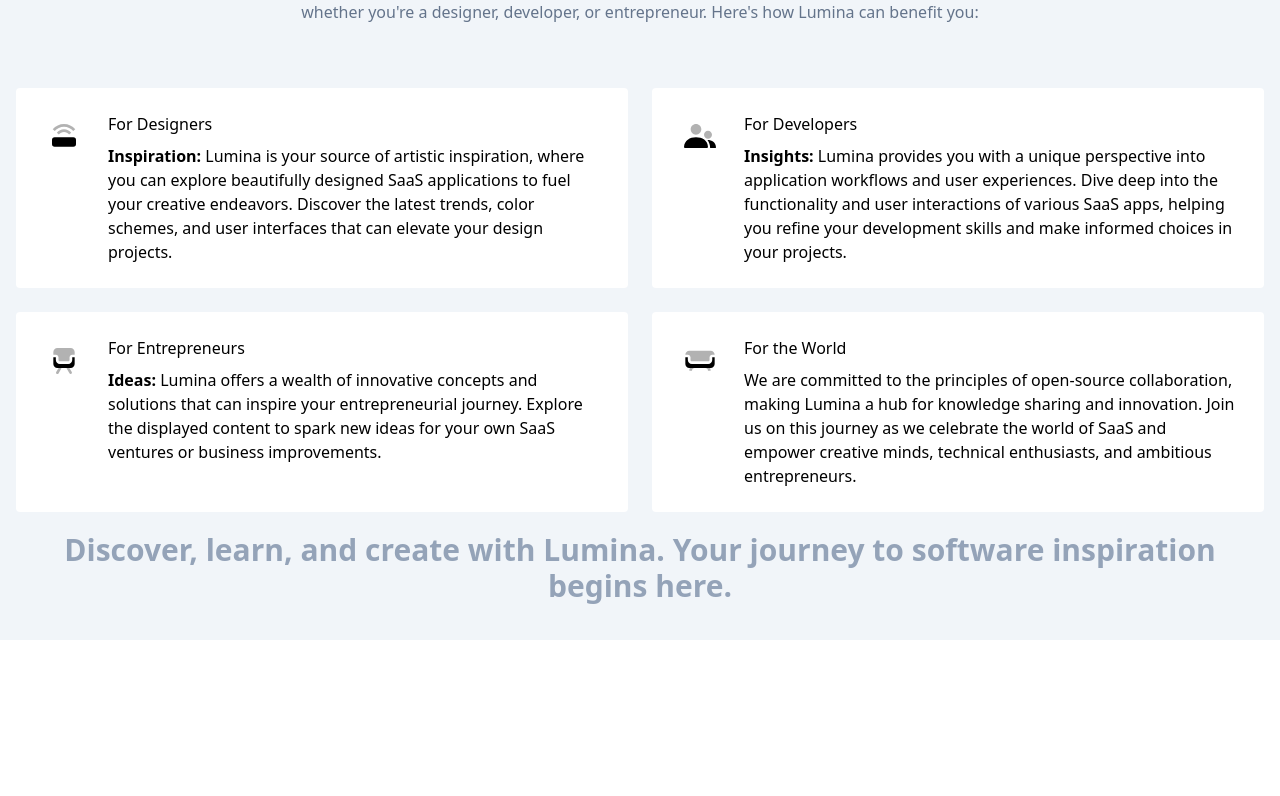
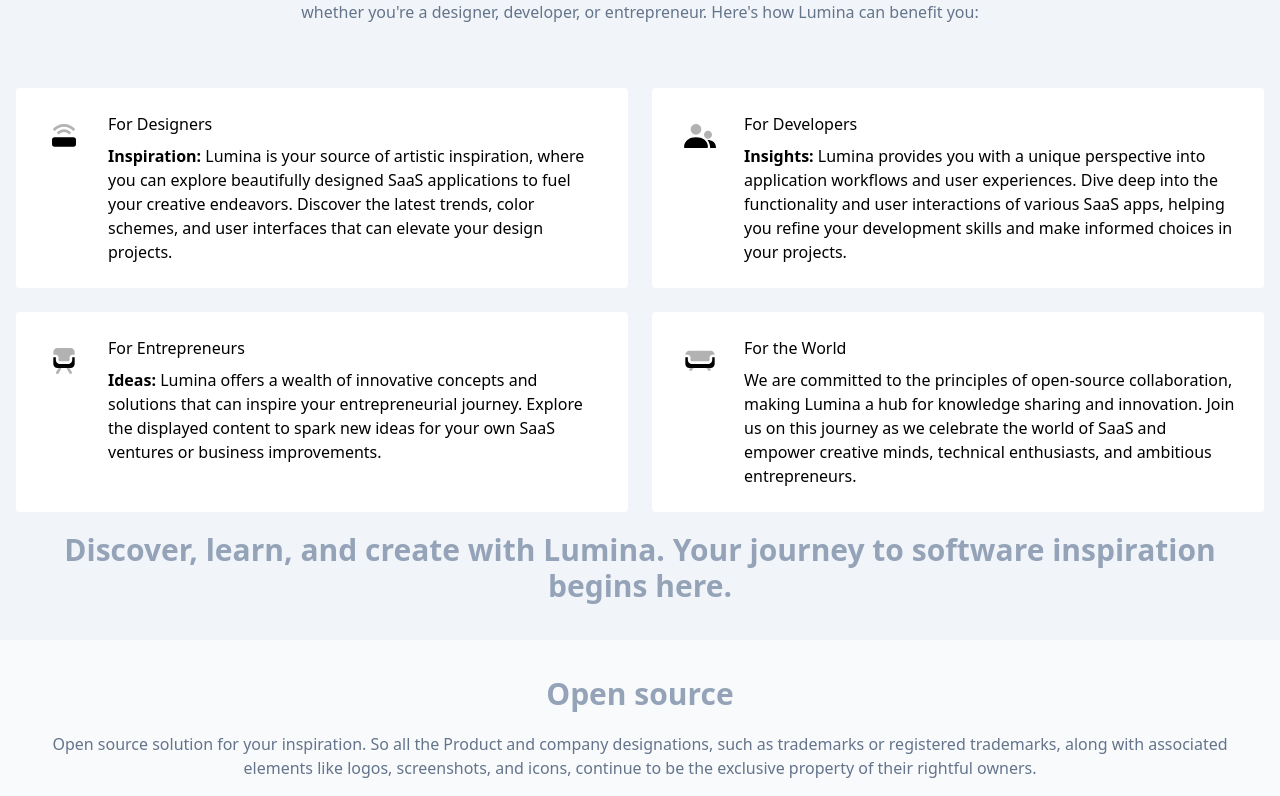
Before and after one commit to jaideepghosh/lumina, a Next.js app: page /about in a window 1280 px wide. Shown: the part 516-1312 px from the top of the page. Before the commit the page ends 1156 px from the top, so only its background shows below. Built offline with nearby package versions, Linux system fonts and the light colour scheme.

Commit message:
feat:Added open source detail in about

```diff
--- a/src/app/about/page.tsx
+++ b/src/app/about/page.tsx
@@ -242,6 +242,22 @@
           </h2>
         </div>
       </section>
+
+      <section className="p-4">
+        <div className="container mx-auto">
+          <div className="text-center">
+            <h2 className="md:text-3xl text-xl font-semibold my-5 text-slate-400">
+              Open source
+            </h2>
+            <p className="text-slate-500">
+              Open source solution for your inspiration. So all the Product and
+              company designations, such as trademarks or registered trademarks,
+              along with associated elements like logos, screenshots, and icons,
+              continue to be the exclusive property of their rightful owners.
+            </p>
+          </div>
+        </div>
+      </section>
     </div>
   );
 }
```
